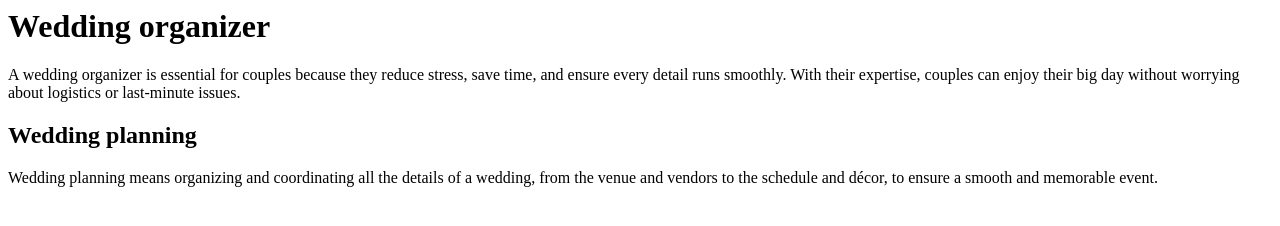
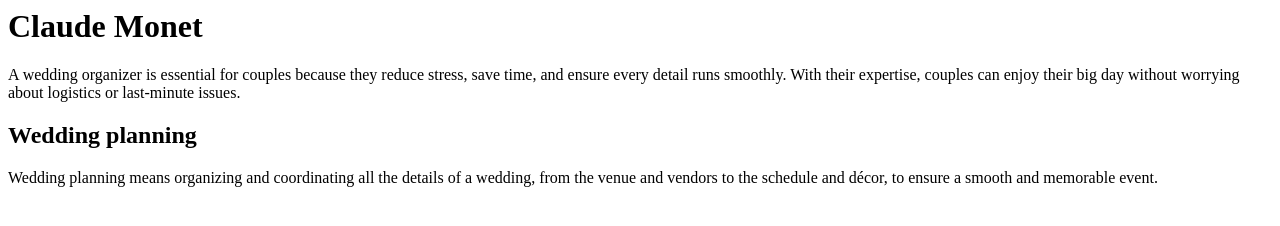
Before and after one commit to alisajunga-del/Web-Development_Alisa-Junga_RHMDB, a plain HTML site: page index.html in a window 1280 px wide. Drawn offline with Linux system fonts and the light colour scheme.

Commit message:
Update index.html

```diff
--- a/index.html
+++ b/index.html
@@ -5,7 +5,7 @@
     <title> Claude Monet</title>
   </head>
   <body>
-    <h1>Wedding organizer</h1>
+    <h1>Claude Monet</h1>
   <p> A wedding organizer is essential for couples because they reduce stress, save time, and ensure every detail runs smoothly. With their expertise, couples can enjoy their big day without worrying about logistics or last-minute issues.</p>
     <h2>Wedding planning</h2>
 <p>Wedding planning means organizing and coordinating all the details of a wedding, from the venue and vendors to the schedule and décor, to ensure a smooth and memorable event. </p>
```
